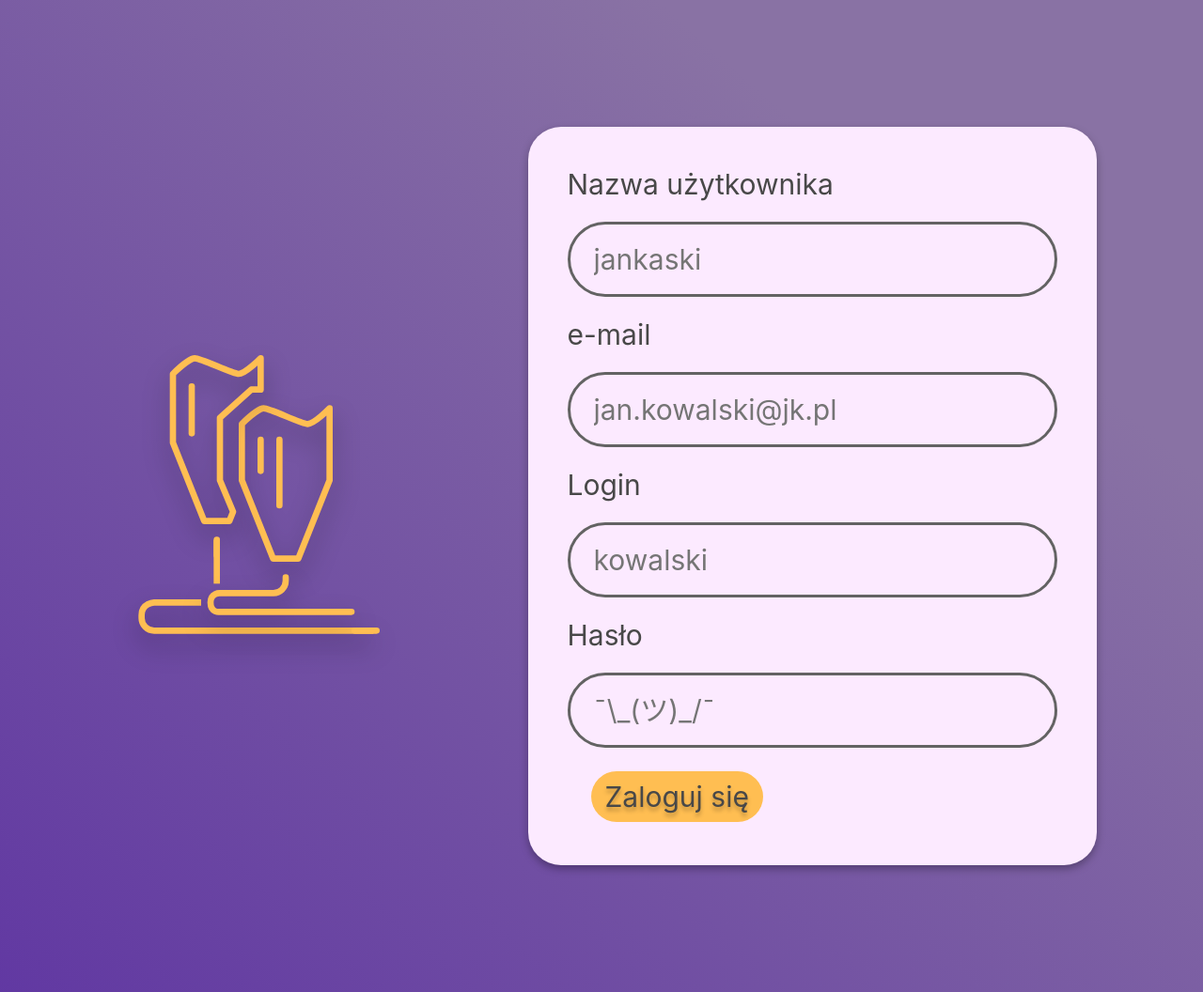
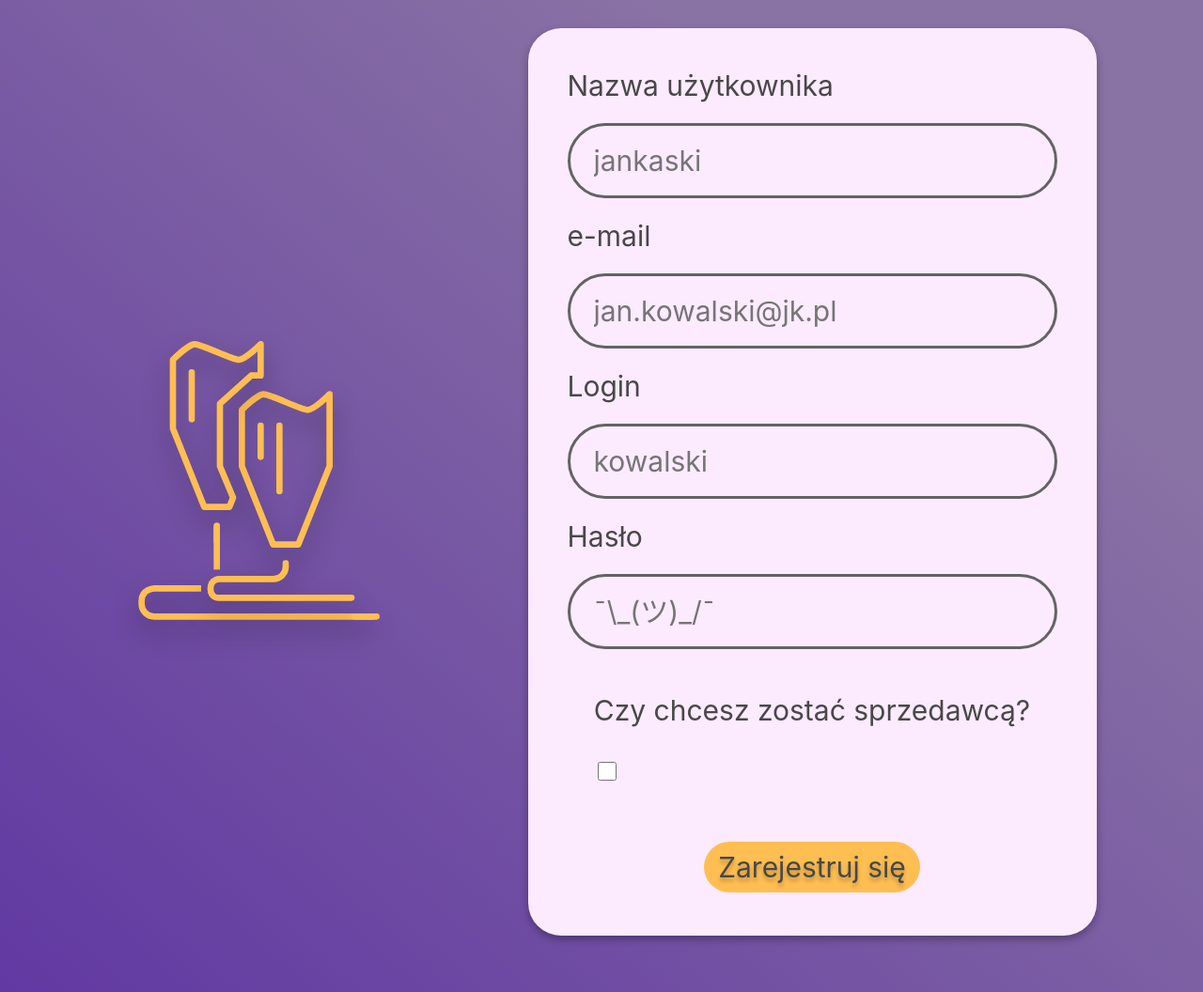
Before and after one commit to kukininj/PrinterShare, a PHP site: page /register in a window 1280 px wide. Shown: the whole page at 94% size. Run offline with PHP 8.4, Linux system fonts and the light colour scheme.

Commit message:
adjust `register.html`

```diff
--- a/public/css/login.css
+++ b/public/css/login.css
@@ -12,6 +12,7 @@ main {
     align-items: center;
     gap: 10vw;
     margin: auto;
+    margin-top: 30px;
 }
 
 .logo {
@@ -27,7 +28,7 @@ main {
 .login_box {
     display: flex;
     flex-direction: column;
-    align-items: flex-start;
+    align-items: center;
     padding: 21px 42px;
 
     background: #FCEAFF;
@@ -103,9 +104,82 @@ main {
     display: none;
 }
 
+.merchant_checkbox {
+    display: grid;
+    grid-template-columns: 20% 80%;
+    grid-auto-rows: 80px;
+    align-items: center;
+    padding: 10px;
+}
+
+.merchant_checkbox>p {
+    grid-column-start: 1;
+    grid-column-end: 3;
+    margin-bottom: 0;
+}
+
+.merchant_checkbox>input[type=checkbox] {
+    grid-column-start: 1;
+    grid-column-end: 2;
+    grid-row-start: 2;
+
+    width: 20px;
+    height: 20px;
+
+    accent-color: #FFBE52;
+
+    border-radius: 15px;
+}
+
+.area_pick {
+    margin: 25px;
+    display: flex;
+    flex-direction: row;
+    align-items: flex-start;
+    padding: 5px 15px;
+
+    background: #FFBE52;
+    border: none;
+    border-radius: 50px;
+
+    font-family: 'Inter';
+    font-style: normal;
+    font-weight: 400;
+    font-size: 30px;
+    line-height: 44px;
+
+    transition: 0.3s;
+
+    color: #484848;
+
+    text-shadow: 0px 4px 4px rgba(0, 0, 0, 0.25);
+
+    /* Inside auto layout */
+    flex: none;
+    order: 0;
+    flex-grow: 0;
+}
+
+input[type=checkbox]:checked+.area_pick {
+    display: flex;
+}
+
+.area_pick {
+    display: none;
+}
+
+.area_pick option {
+    background-color: red;
+    border-radius: 15px;
+}
+
 @media screen and (max-width: 800px) {
+    .login_box {
+        padding: 21px 10px;
+        margin: 10px;
+    }
+
     .input_box>input {
-        width: 60vw;
         font-size: large;
         padding: 1vw 5vw;
     }
--- a/public/views/register.html
+++ b/public/views/register.html
@@ -1,5 +1,6 @@
 <!DOCTYPE html>
 <html lang="en">
+
 <head>
     <meta charset="UTF-8">
     <meta http-equiv="X-UA-Compatible" content="IE=edge">
@@ -47,7 +48,7 @@
         <form class="login_box" action="/register.php">
             <div class="input_box">
                 <p>Nazwa użytkownika</p>
-                <input type="text" name="name" placeholder="jankaski" />
+                <input type="text" name="username" placeholder="jankaski" />
             </div>
             <div class="input_box">
                 <p>e-mail</p>
@@ -59,9 +60,16 @@
             </div>
             <div class="input_box">
                 <p>Hasło</p>
-                <input type="password" name="login" placeholder="¯\_(ツ)_/¯" />
+                <input type="password" name="password" placeholder="¯\_(ツ)_/¯" />
             </div>
-            <input type="submit" value="Zaloguj się">
+            <div class="merchant_checkbox">
+                <p>Czy chcesz zostać sprzedawcą?</p>
+                <input type="checkbox" name="merchant">
+                <select class="area_pick" name="area">
+                    <option value="krakow">Kraków</option>
+                </select>
+            </div>
+            <input type="submit" value="Zarejestruj się">
         </form>
         <img class="text_logo" src="/public/resources/svg/logo.svg" alt="" srcset="">
     </main>
```
